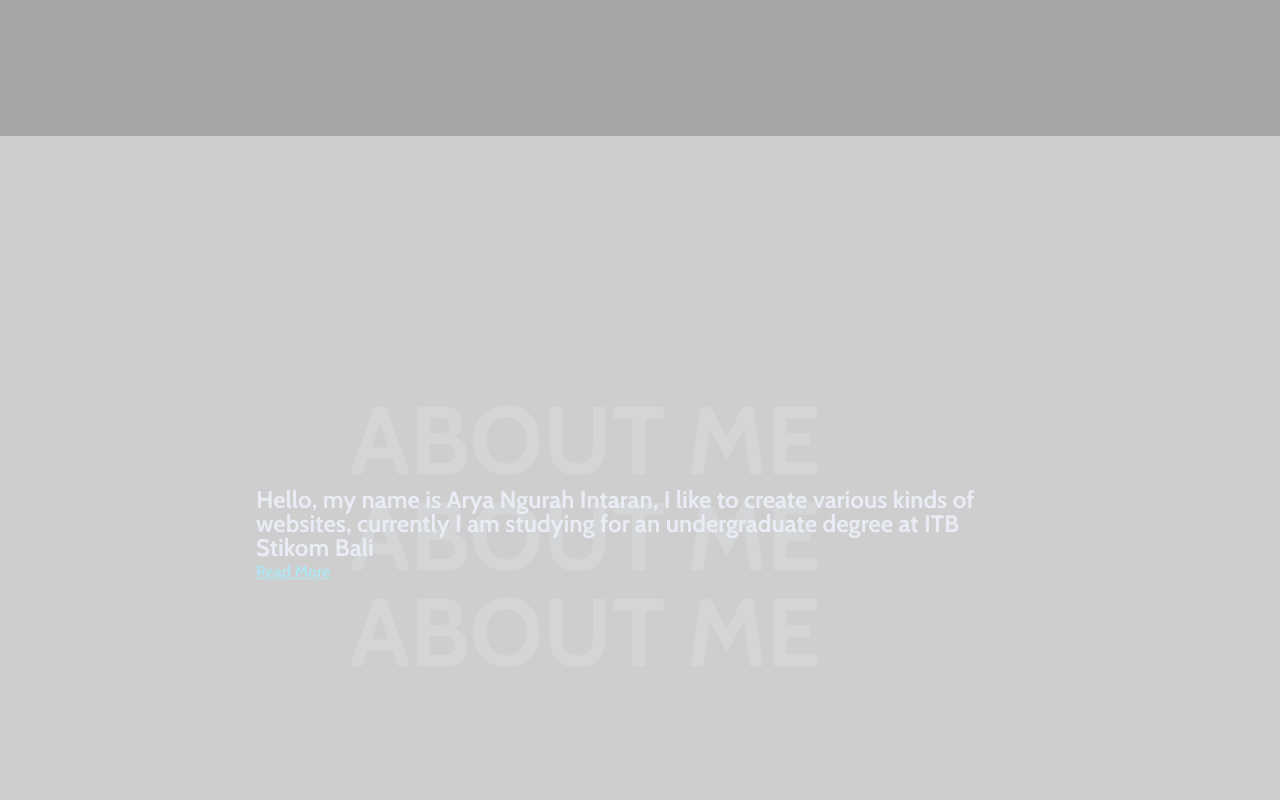
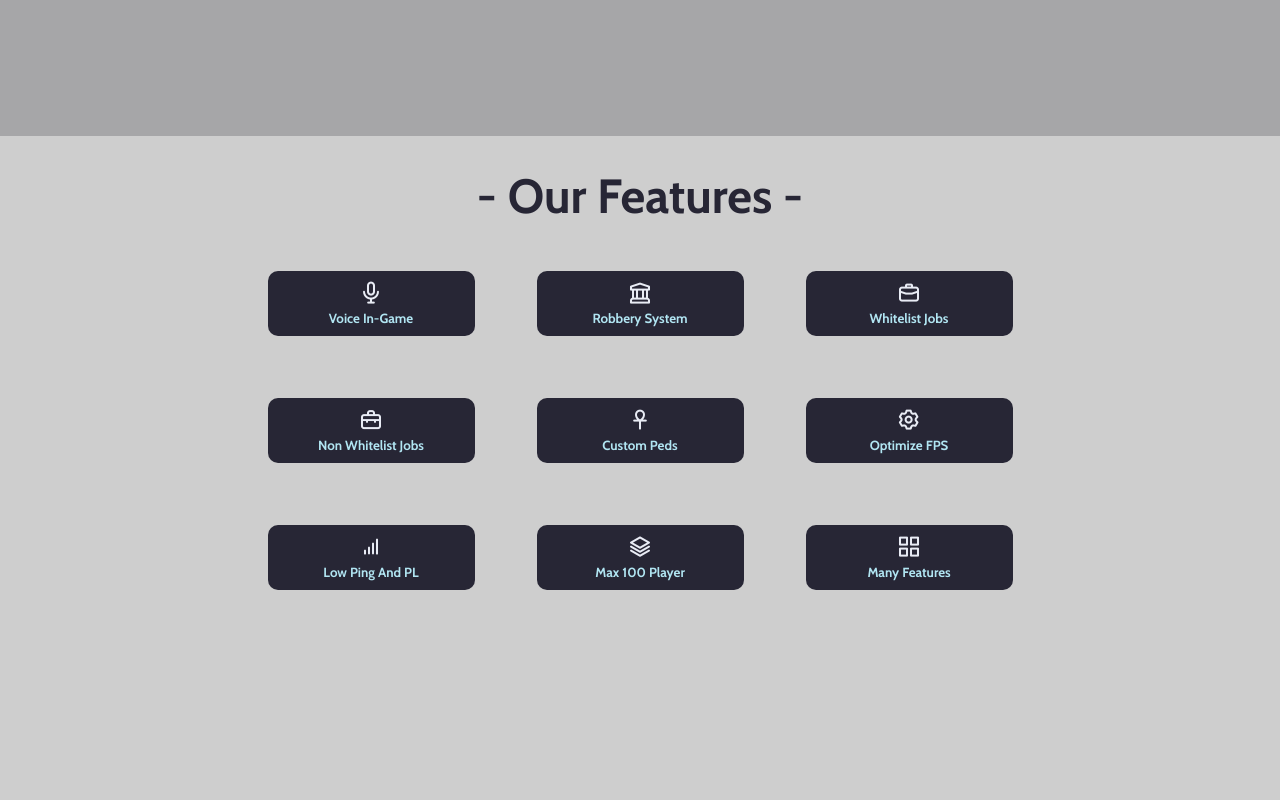
Before and after one commit to aryaintrnnn/newworld-web, a React (Create React App) app: page / in a window 1280 px wide. Shown: the part 720-1520 px from the top of the page. Built offline with nearby package versions, Linux system fonts and the light colour scheme.

Commit message:
Feature Pages

```diff
--- a/public/index.html
+++ b/public/index.html
@@ -10,34 +10,13 @@
       content="Web site created using create-react-app"
     />
     <link rel="apple-touch-icon" href="%PUBLIC_URL%/logo192.png" />
-    <!--
-      manifest.json provides metadata used when your web app is installed on a
-      user's mobile device or desktop. See https://developers.google.com/web/fundamentals/web-app-manifest/
-    -->
+
     <link rel="manifest" href="%PUBLIC_URL%/manifest.json" />
-    <!--
-      Notice the use of %PUBLIC_URL% in the tags above.
-      It will be replaced with the URL of the `public` folder during the build.
-      Only files inside the `public` folder can be referenced from the HTML.
-
-      Unlike "/favicon.ico" or "favicon.ico", "%PUBLIC_URL%/favicon.ico" will
-      work correctly both with client-side routing and a non-root public URL.
-      Learn how to configure a non-root public URL by running `npm run build`.
-    -->
+    <link rel="stylesheet" href="https://unicons.iconscout.com/release/v4.0.8/css/line.css">
     <title>React App</title>
   </head>
   <body>
     <noscript>You need to enable JavaScript to run this app.</noscript>
     <div id="root"></div>
-    <!--
-      This HTML file is a template.
-      If you open it directly in the browser, you will see an empty page.
-
-      You can add webfonts, meta tags, or analytics to this file.
-      The build step will place the bundled scripts into the <body> tag.
-
-      To begin the development, run `npm start` or `yarn start`.
-      To create a production bundle, use `npm run build` or `yarn build`.
-    -->
   </body>
 </html>
--- a/src/components/about/About.jsx
+++ b/src/components/about/About.jsx
@@ -4,14 +4,43 @@ import "./about.css"
 const About = () => {
   return (
     <section className='about' id='about'>
-      <div className="aboutText">
-        <span className="aboutMeText">about me</span>
-        <span className="aboutMeText">about me</span>
-        <span className="aboutMeText">about me</span>
-      </div>
-      <div className="aboutIsi">
-        <h1 className="abtIsi">Hello, my name is Arya Ngurah Intaran, I like to create various kinds of websites, currently I am studying for an undergraduate degree at ITB Stikom Bali</h1>
-        <a className='btnAbout' href="#">Read More <i class="uil uil-arrow-up-right"></i></a>
+      <div className="fitur">
+        <div className="tittleBar">
+          <span>- Our Features -</span>
+        </div>
+        <div className="box">
+          <div className="kartu">
+            <h5><i class="uil uil-microphone"></i>Voice In-Game</h5>
+          </div>
+          <div className="kartu">
+            <h5><i class="uil uil-university"></i>Robbery System</h5>
+          </div>
+          <div className="kartu">
+            <h5><i class="uil uil-bag"></i>Whitelist Jobs</h5>
+          </div>
+        </div>
+        <div className="box">
+          <div className="kartu">
+            <h5><i class="uil uil-suitcase"></i>Non Whitelist Jobs</h5>
+          </div>
+          <div className="kartu">
+            <h5><i class="uil uil-ankh"></i>Custom Peds</h5>
+          </div>
+          <div className="kartu">
+            <h5><i class="uil uil-setting"></i>Optimize FPS</h5>
+          </div>
+        </div>
+        <div className="box">
+          <div className="kartu">
+            <h5><i class="uil uil-signal"></i>Low Ping And PL</h5>
+          </div>
+          <div className="kartu">
+            <h5><i class="uil uil-layer-group"></i>Max 100 Player</h5>
+          </div>
+          <div className="kartu">
+            <h5><i class="uil uil-apps"></i>Many Features</h5>
+          </div>
+        </div>
       </div>
     </section>
   )
--- a/src/components/about/about.css
+++ b/src/components/about/about.css
@@ -2,38 +2,59 @@
     background-color: var(--primary-color);
     width: 100%;
     height: 100vh;
+
+}
+
+.tittleBar{
+    font-size: 3rem;
+    font-weight: 800;
     display: flex;
     justify-content: center;
     align-items: center;
+    text-align: center;
+    line-height: 2.5rem;
+    color: var(--navbar-color);
+    padding: 2.5rem;
 }
 
-.aboutText {
-    position: absolute;
-    display: flex;
-    flex-direction: column;
-    left: 350px;
-    line-height: 6rem;
-    text-transform: uppercase;
-    font-size: 6rem;
-    font-weight: 700;
-    opacity: 25%;
-    pointer-events: none;
-    z-index: 1;
-    color: var(--font-color);
+.tittleBar span:nth-child(2){
+    -webkit-text-fill-color: transparent;
+    -webkit-text-stroke-width: 2px;
 }
 
-.aboutIsi{
-    z-index: 2;
-    width: 60%;
-    line-height: 1.5rem;
-    color: var(--font-color);
+.box{
+    display: flex;
+    justify-content: center;
+    align-items: center;
+    min-width: 400px;
+    gap: 2rem;
+    padding-bottom: 2rem;
 }
 
-.btnAbout{
+.kartu{
+    height: 65px;
+    width: 207px;
+    padding: 20px 35px;
+    background-color: var(--navbar-color);
+    border-radius: 10px;
+    margin: 15px;
+    position: relative;
+    overflow: hidden;
+    display: flex;
+    justify-content: center;
+    align-items: center;
+    text-align: center;
+    color: var(--third-color);
+}
+
+.kartu i{
+    display: flex;
+    justify-content: center;
+    align-items: center;
+    text-align: center;
+    padding-bottom: 0.3rem;
+    font-size: 1.5rem;
     color: var(--font-color);
-    text-decoration: underline;
-    font-weight: bold;
-    color: var(--third-color);
 }
 
 /* breakpoints */
@@ -42,12 +63,7 @@
 @media screen and (max-width: 768px) {
 }
 @media screen and (max-width: 576px) {
-    .aboutText {
-        left: 160px;
-        line-height: 4rem;
-        font-size: 4rem;
-        font-weight: 800;
-    }
+
 
 }
 @media screen and (max-width: 350px) {
```
